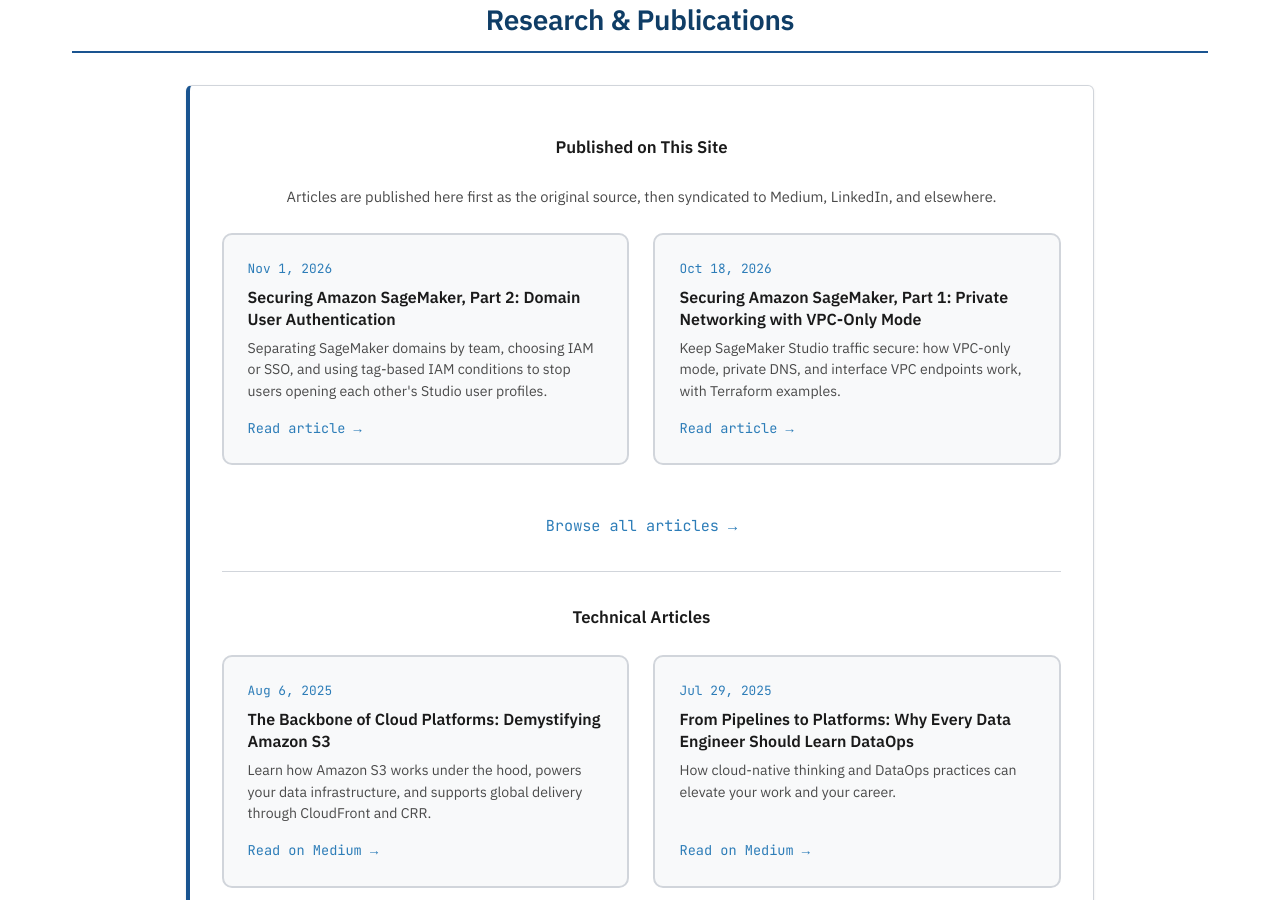
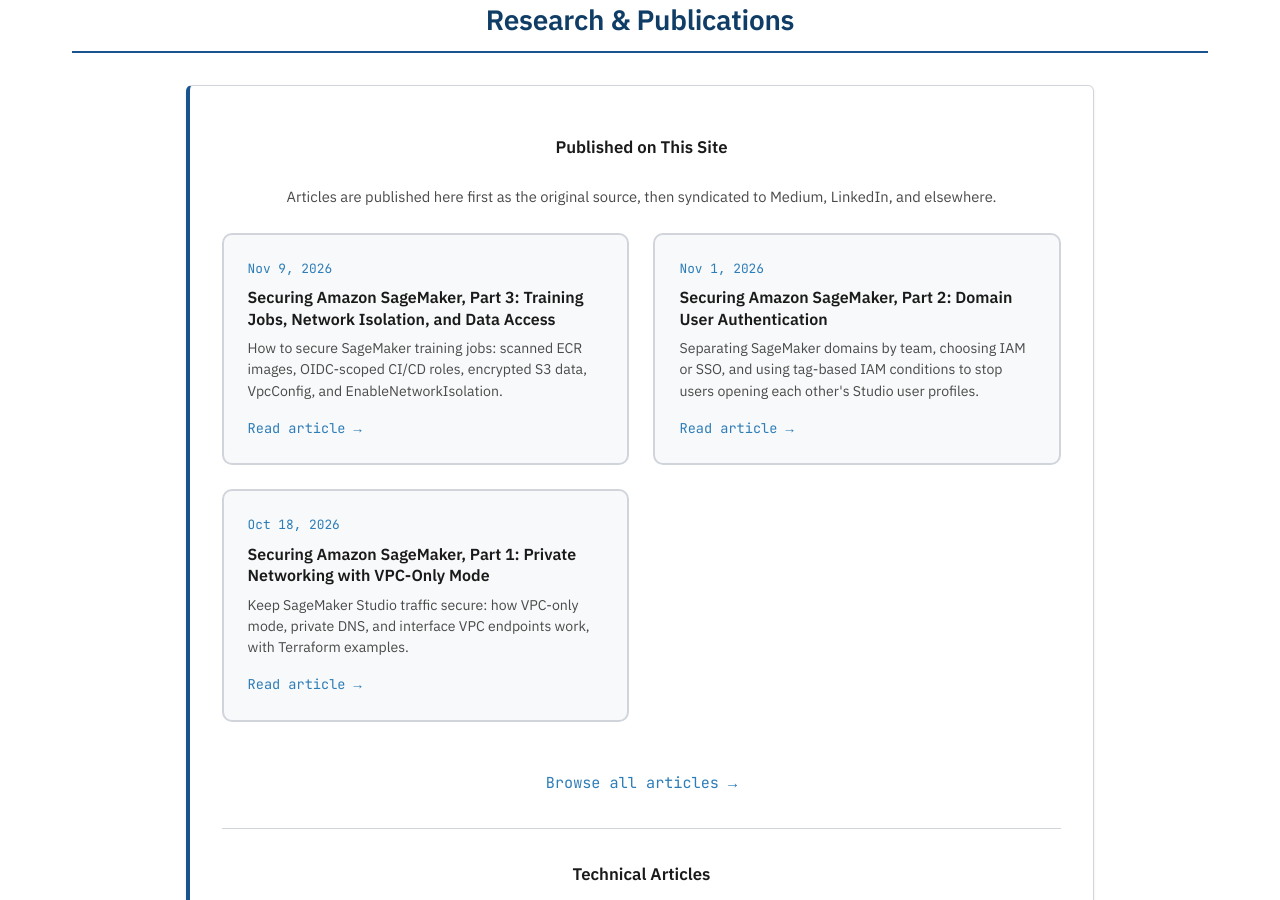
Before and after one commit to londonhouse/londonhouse.github.io, a Jekyll site: the page built from index.html, in a window 1280 px wide and 900 px high, scrolled down 5089 px. Built offline with Jekyll 4.4.1, drawn with Linux system fonts in a browser that asks for light colours; part of the change alters nothing that is shown.

Commit message:
upd article 3

````diff
--- a/_articles/sagemaker-studio-user-authentication.md
+++ b/_articles/sagemaker-studio-user-authentication.md
@@ -317,3 +317,5 @@ OK, so now you've:
 Users should now feel comfortable working in a secured environment. The next step to address is securing programmatic actions and workflows. After all, once you've finished working in a notebook, you want automated training, promotion, and endpoints.
 
 *Previously: [Part 1 — Private networking with VPC-only mode](/articles/securing-sagemaker-vpc-only-mode/)*
+
+*Next: [Part 3 — Securing SageMaker training jobs](/articles/securing-sagemaker-training-jobs/)*
--- /dev/null
+++ b/_articles/securing-sagemaker-training-jobs.md
@@ -0,0 +1,206 @@
+---
+published: true
+title: "Securing Amazon SageMaker, Part 3: Training Jobs, Network Isolation, and Data Access"
+date: 2026-11-09 09:00:00 -0500
+seo_title: "Securing SageMaker, Part 3: Training Job Network Isolation"
+description: "How to secure SageMaker training jobs: scanned ECR images, OIDC-scoped CI/CD roles, encrypted S3 data, VpcConfig, and EnableNetworkIsolation."
+tags: [AWS, SageMaker, Security, Training Jobs, Network Isolation, ECR, IAM, OIDC, KMS, Terraform]
+image: /assets/images/sagemaker-training-housing-travel.png
+---
+
+Securing the SageMaker domain doesn't secure the training jobs users launch from it. To secure training, use scanned, prebuilt container images in Amazon ECR, keep code in Git and deliver it to AWS only through a scoped CI/CD role, encrypt your data and limit the training execution role to the job's S3 prefixes, and run every training job in your private subnets with `VpcConfig` and `EnableNetworkIsolation` turned on.
+
+<a href="/assets/diagrams/sagemaker-training-housing-travel.svg" title="Open the full-size diagram"><picture><source media="(max-width: 640px)" srcset="/assets/diagrams/sagemaker-training-housing-travel-mobile.svg"><img src="/assets/diagrams/sagemaker-training-housing-travel.svg" alt="Grid of how a SageMaker training job is secured. Code is housed in a Git repository with repo templates, team-level access, and scanning, and travels through CI/CD with OIDC using a per-project deploy role. Data is housed in Amazon S3 with SSE-KMS and an execution role scoped to the job's prefixes, and travels over HTTPS only with aws:SecureTransport and inter-container encryption for distributed jobs. In the network row, inside your VPC's private subnets set with VpcConfig, data flows from S3 through the S3 gateway endpoint to the training job, where SageMaker downloads it before the script starts, and the container runs with EnableNetworkIsolation set to true and no outbound calls"></picture></a>
+
+## We've secured the SageMaker domain. What happens when users start working in it?
+
+Now that you've secured the domain, the next area to focus on is how users actually use that domain.
+
+Ideally, data scientists and analysts log into a notebook or code editor. They're going to run queries, explore data, do data processing, and then focus on local notebook training jobs. I'll note that I've generally used a multi-account approach to where SageMaker domains may be deployed to several AWS accounts. Data scientists can have their own development account where training jobs are run or scheduled from their own notebooks, but once they think they've gotten their code to a good place, just like a software engineer, a good practice is to commit their code to a source repository and deploy a training job with a larger dataset or to another account for promotions.
+
+You can have a CI/CD pipeline for the desired commit branch and that pipeline should consist of packaging the user's code for S3 or joining it with a pre-built Docker container. For containerization, SageMaker uses images hosted in Amazon ECR. So first, let's focus there.
+
+<a href="/assets/diagrams/sagemaker-training-code-pipeline.svg" title="Open the full-size diagram"><picture><source media="(max-width: 640px)" srcset="/assets/diagrams/sagemaker-training-code-pipeline-mobile.svg"><img src="/assets/diagrams/sagemaker-training-code-pipeline.svg" alt="Five-step CI/CD pipeline on the project branch: 1 lint the committed code, 2 run code quality unit tests, 3 build the image with the code and test the entry point, 4 push the containerized code to Amazon ECR, 5 start training by calling the SageMaker API directly or through your ML workflow orchestrator"></picture></a>
+
+## Why do you prefer prebuilt container images for SageMaker training?
+
+I prefer prebuilt container images for training, because they allow you to address code package vulnerabilities and image rehydration requirements set by most organizations.
+
+You could use a source-code repository and, on a predetermined cadence, automate building and scanning a container. Use something like Prisma Cloud or [Trivy](https://trivy.dev/ "Trivy") to scan it and check and address vulnerabilities before they make it into your cloud accounts and workflows. Once those risks are resolved to a point where the organization or security team is satisfied, you can host that image in an ECR repository.
+
+ECR also supports scanning and has the ability for the above-mentioned scanners to connect and scan its hosted images. A great security practice is to turn on [ECR enhanced scanning](https://docs.aws.amazon.com/AmazonECR/latest/userguide/image-scanning-enhanced.html "Scan images for OS and programming language package vulnerabilities in Amazon ECR") with continuous scan, which rescans your hosted images as new vulnerabilities are published.
+
+Now that images are more secure, a data scientist doesn't have to be concerned with the container image itself; they can focus on using the image to run their training jobs.
+
+## How do you secure the code and data a training job uses?
+
+OK, so now that you have a container and code, let's talk about securing the submission of the code to SageMaker.
+
+Overall, your security concerns are going to be related to housing and travel.
+
+- You've secured the domain in [Part 1](/articles/securing-sagemaker-vpc-only-mode/ "Securing Amazon SageMaker, Part 1: Private Networking with VPC-Only Mode")
+- You've secured user authentication in [Part 2](/articles/sagemaker-studio-user-authentication/ "Securing Amazon SageMaker, Part 2: Domain User Authentication")
+
+Now it's time to focus on where the code and data are housed, and how those artifacts or resources are secured in transit, or travel.
+
+### Code
+
+**Housing**
+
+I've been places where code is kept on local or cloud notebooks, and that's a big "_NO, NO_".
+Today, Amazon SageMaker allows you to integrate your git repositories:
+
+- [SageMaker Studio Classic](https://docs.aws.amazon.com/sagemaker/latest/dg/studio-git-attach-console.html "Attach a Git Repository from the SageMaker AI Console for Amazon SageMaker Studio Classic"): suggested code repositories on the domain or user profile
+- [SageMaker Unified Studio](https://docs.aws.amazon.com/sagemaker-unified-studio/latest/adminguide/git-connections.html "Git connections"): Git connections through AWS CodeConnections
+
+I typically use the standard method of allowing users to run terminal commands or pre-built shell scripts to initialize their remote git repositories.
+Using GitHub, GitLab or others, you can create pre-built repository templates and have users clone those in their workspaces, write their code and commit back to the remote repository. This method allows you to perform security from the repository level. Most enterprise-ready git repository hosts have team-level security that can be leveraged to secure code away from unauthorized users and even allow scans.
+
+**Travel**
+
+This concept is more of a DevOps concept, but as an MLOps engineer the discipline overlaps. In this example I'll admit I'm more familiar with using GitLab and GitHub, but the process may be similar with other systems. The CI/CD pipeline to deliver the code can use [OIDC](https://docs.github.com/en/actions/how-tos/secure-your-work/security-harden-deployments/oidc-in-aws "Configuring OpenID Connect in Amazon Web Services") to connect to AWS and deliver the job with project-specific roles that you deployed when the project was created.
+Here's what that role looks like in Terraform. The project name is passed in as a variable, so every project gets its own deploy role.
+
+The role can only upload to the project's code prefix, launch training jobs named after the project that run in your training subnets with network isolation on, and pass the project's own execution role to SageMaker.
+
+```hcl
+data "aws_partition" "current" {}
+
+# The GitHub OIDC provider is created once per account, not per project
+data "aws_iam_openid_connect_provider" "github" {
+  url = "https://token.actions.githubusercontent.com"
+}
+
+locals {
+  partition = data.aws_partition.current.partition
+  # Every training job this project launches must start with the project name
+  training_job_arn = "arn:${local.partition}:sagemaker:${var.region}:${var.account}:training-job/${var.project_name}-*"
+}
+
+resource "aws_iam_role" "project_deploy" {
+  name = "${var.project_name}-training-deploy"
+  tags = var.tags
+
+  # Only this project's repository, on main, can assume the role
+  assume_role_policy = jsonencode({
+    Version = "2012-10-17"
+    Statement = [
+      {
+        Effect = "Allow"
+        Principal = {
+          Federated = data.aws_iam_openid_connect_provider.github.arn
+        }
+        Action = "sts:AssumeRoleWithWebIdentity"
+        Condition = {
+          StringEquals = {
+            "token.actions.githubusercontent.com:aud" = "sts.amazonaws.com"
+            "token.actions.githubusercontent.com:sub" = "repo:${var.github_org}/${var.project_name}:ref:refs/heads/main"
+          }
+        }
+      },
+    ]
+  })
+}
+
+resource "aws_iam_role_policy" "project_deploy" {
+  name = "${var.project_name}-training-deploy"
+  role = aws_iam_role.project_deploy.id
+
+  policy = jsonencode({
+    Version = "2012-10-17"
+    Statement = [
+      {
+        Sid      = "UploadProjectCode"
+        Effect   = "Allow"
+        Action   = ["s3:PutObject"]
+        Resource = ["arn:${local.partition}:s3:::${var.artifact_bucket}/${var.project_name}/code/*"]
+      },
+      {
+        # Jobs must run in the training subnets, with the training security group, and network isolated
+        Sid      = "CreateIsolatedTrainingJobs"
+        Effect   = "Allow"
+        Action   = ["sagemaker:CreateTrainingJob"]
+        Resource = [local.training_job_arn]
+        Condition = {
+          Bool = {
+            "sagemaker:NetworkIsolation" = "true"
+          }
+          "ForAllValues:StringEquals" = {
+            "sagemaker:VpcSubnets"          = var.training_subnet_ids
+            "sagemaker:VpcSecurityGroupIds" = [var.training_security_group_id]
+          }
+          # Without this, a request with no VpcConfig at all passes the ForAllValues check
+          Null = {
+            "sagemaker:VpcSubnets"          = "false"
+            "sagemaker:VpcSecurityGroupIds" = "false"
+          }
+        }
+      },
+      {
+        Sid      = "TrackProjectTrainingJobs"
+        Effect   = "Allow"
+        Action   = ["sagemaker:DescribeTrainingJob", "sagemaker:AddTags"]
+        Resource = [local.training_job_arn]
+      },
+      {
+        # The pipeline can hand SageMaker this project's execution role and nothing else
+        Sid      = "PassProjectExecutionRole"
+        Effect   = "Allow"
+        Action   = ["iam:PassRole"]
+        Resource = [aws_iam_role.training_execution.arn]
+        Condition = {
+          StringEquals = {
+            "iam:PassedToService" = "sagemaker.amazonaws.com"
+          }
+        }
+      },
+    ]
+  })
+}
+```
+
+This method locks down how code is delivered, as the runner can only do what the role specifies. Only least privileged, no open role or human involved. SageMaker training jobs will either accept an S3 location declaration of packaged code or ECR image for code location arguments.
+
+### Data
+
+**Housing**
+
+Data is typically going to be either housed in S3 or transferred from a _datalake_ like Snowflake or Databricks.
+
+[Feature stores](https://www.databricks.com/blog/what-feature-store-complete-guide-ml-feature-engineering "What is a Feature Store? A Complete Guide to ML Feature Engineering") are also noteworthy when speaking on data housing, offline features specifically as it's at rest or _"housed"_ data. I'm going to stick to S3 at this time to stay simple and AWS-centric.
+
+S3 already encrypts every new object with [SSE-S3](https://docs.aws.amazon.com/AmazonS3/latest/userguide/UsingServerSideEncryption.html "Using server-side encryption with Amazon S3 managed keys (SSE-S3)") (Amazon S3 managed keys) by default, so typically consider SSE-KMS with a customer managed key, which gives you a key policy and a CloudTrail record of every decrypt.
+Make sure the [IAM execution role](https://docs.aws.amazon.com/sagemaker/latest/dg/sagemaker-roles.html "How to use SageMaker AI execution roles") assumed by the SageMaker training job has a scoped-down policy limiting access only to the specific S3 bucket prefixes required for that job.
+When data has entered the training job, the host machine typically moves that data to the attached EBS volume of the training instance.
+
+**Travel**
+
+When creating buckets it's best practice to [enable secure transport](https://docs.aws.amazon.com/AmazonS3/latest/userguide/example-bucket-policies.html#example-bucket-policies-HTTP-HTTPS "Examples of Amazon S3 bucket policies") (`aws:SecureTransport`) on your bucket policies to explicitly block unencrypted HTTP data movement. You can also enable [inter-container traffic encryption](https://docs.aws.amazon.com/sagemaker/latest/dg/train-encrypt.html "Protect Communications Between ML Compute Instances in a Distributed Training Job") (`EnableInterContainerTrafficEncryption=True`).
+This setting encrypts the traffic between the instances of a distributed training job, so it only applies when a job runs on more than one instance. In my experience, large training jobs should always be distributed; a large job on a single instance ends up slow and expensive. So for any job big enough to matter, plan on turning this on.
+Distributed jobs already need a [self-referencing inbound rule](https://docs.aws.amazon.com/sagemaker/latest/dg/train-vpc.html#train-vpc-groups "Give SageMaker AI Training Jobs Access to Resources in Your Amazon VPC") on the job's security group so the instances can reach each other. Before you turn on encryption, also add self-referencing rules for UDP port 500 and the ESP protocol (50), which AWS requires for this setting. Expect a small increase in training time as AWS notes the encryption can slow down jobs that do a lot of communication between instances.
+
+## Does VPC-only mode on the domain also secure training jobs?
+
+No, this will also have to be addressed to ensure you're running a secure environment.
+
+Similar to how the domain was deployed, you can configure networking to make sure the training infrastructure is locked down. To better understand it, we can talk about how training jobs behave by default.
+
+Think back to when we created the domain, we put it in VPC-only mode to ensure the networking stays inside of AWS's backbone network. This was done because the domain is inside of an AWS-hosted VPC.
+Similar to the domain, SageMaker training uses AWS-managed infrastructure. You can [configure jobs to run in your VPC](https://docs.aws.amazon.com/sagemaker/latest/dg/train-vpc.html "Give SageMaker AI Training Jobs Access to Resources in Your Amazon VPC") by setting `VpcConfig` and passing in a security group to control traffic along with your private subnets. Since you already have VPC endpoints configured from [Part 1](/articles/securing-sagemaker-vpc-only-mode/ "Securing Amazon SageMaker, Part 1: Private Networking with VPC-Only Mode"), your communication will travel through the AWS network to the needed resources like S3. Just make sure the training subnets' route tables include the S3 gateway endpoint, and that the training job's security group is allowed into your interface endpoints the same way the [Studio security group](/articles/securing-sagemaker-vpc-only-mode/#lets-recap "Securing Amazon SageMaker, Part 1: Private Networking with VPC-Only Mode") is.
+
+To ensure everything is locked down, pair this with [network isolation](https://docs.aws.amazon.com/sagemaker/latest/dg/mkt-algo-model-internet-free.html#mkt-algo-model-internet-free-isolation "Run Training and Inference Containers in Internet-Free Mode") mode (`EnableNetworkIsolation=True`). This will stop the container running on the host machine from making outbound calls. SageMaker does the S3 work for the container, using your execution role. Before your training script starts, SageMaker downloads the input data and code from S3 through your private subnets, which is why the S3 gateway endpoint from [Part 1](/articles/securing-sagemaker-vpc-only-mode/#should-sagemaker-use-an-s3-gateway-or-interface-endpoint "Should SageMaker use an S3 gateway or interface endpoint?") still matters with isolation turned on.
+
+
+Let's review our stance.
+
+- Images are addressed and secured
+- Code is stored in Git and delivered only by a scoped pipeline role
+- Data is secured at rest and in transit
+- We've reviewed the networking for training jobs
+  - Configure `VpcConfig`
+  - Set `EnableNetworkIsolation=True`
+
+We've essentially secured a great working environment for data scientists to work inside of, store, deliver their code and launch training jobs.
+Next, we'll cover security considerations for model artifacts and approving models for secure endpoints.
+
+*Previously: [Part 2 — Securing SageMaker Domain user authentication](/articles/sagemaker-studio-user-authentication/)*
````
Also changed, not shown: README.md, assets/diagrams/sagemaker-training-code-pipeline-mobile.svg (added), assets/diagrams/sagemaker-training-code-pipeline.svg (added), assets/diagrams/sagemaker-training-housing-travel-mobile.svg (added), assets/diagrams/sagemaker-training-housing-travel.svg (added), assets/images/sagemaker-training-code-pipeline.png (added), assets/images/sagemaker-training-housing-travel.png (added).
